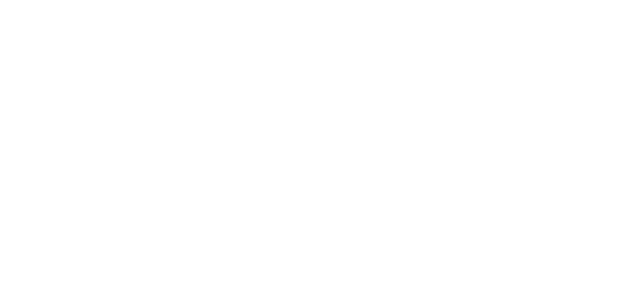
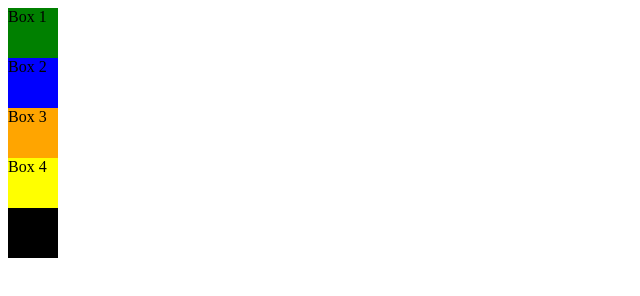
Before and after one commit to kce6/IS117-Eisenhardt, a plain HTML site: page js/index.html in a window 1280 px wide. Shown: the whole page, without its empty margins (0-640 px from the left). Drawn offline with Linux system fonts and the light colour scheme; files that its build step writes are made by us from their sources; files whose address does not match are found by name.

Commit message:
CSS Styles Practice

```diff
--- a/css/styles.css
+++ b/css/styles.css
@@ -0,0 +1,24 @@
+#box1 {
+    background-color: green;
+}
+
+#box2 {
+    background-color: blue;
+}
+
+#box3 {
+    background-color: orange;
+}
+
+#box4 {
+    background-color: yellow;
+}
+
+#box5 {
+    background-color: black;
+}
+
+.box {
+    height: 50px;
+    width: 50px;
+}
--- a/js/index.html
+++ b/js/index.html
@@ -13,6 +13,13 @@
 </head>
 
 <body>
+
+<div id="box1" class="box">Box 1</div>
+<div id="box2" class="box">Box 2</div>
+<div id="box3" class="box">Box 3</div>
+<div id="box4" class="box">Box 4</div>
+<div id="box5" class="box">Box 5</div>
+
 <script src="js/script.js"></script>
 </body>
 </html>
```
